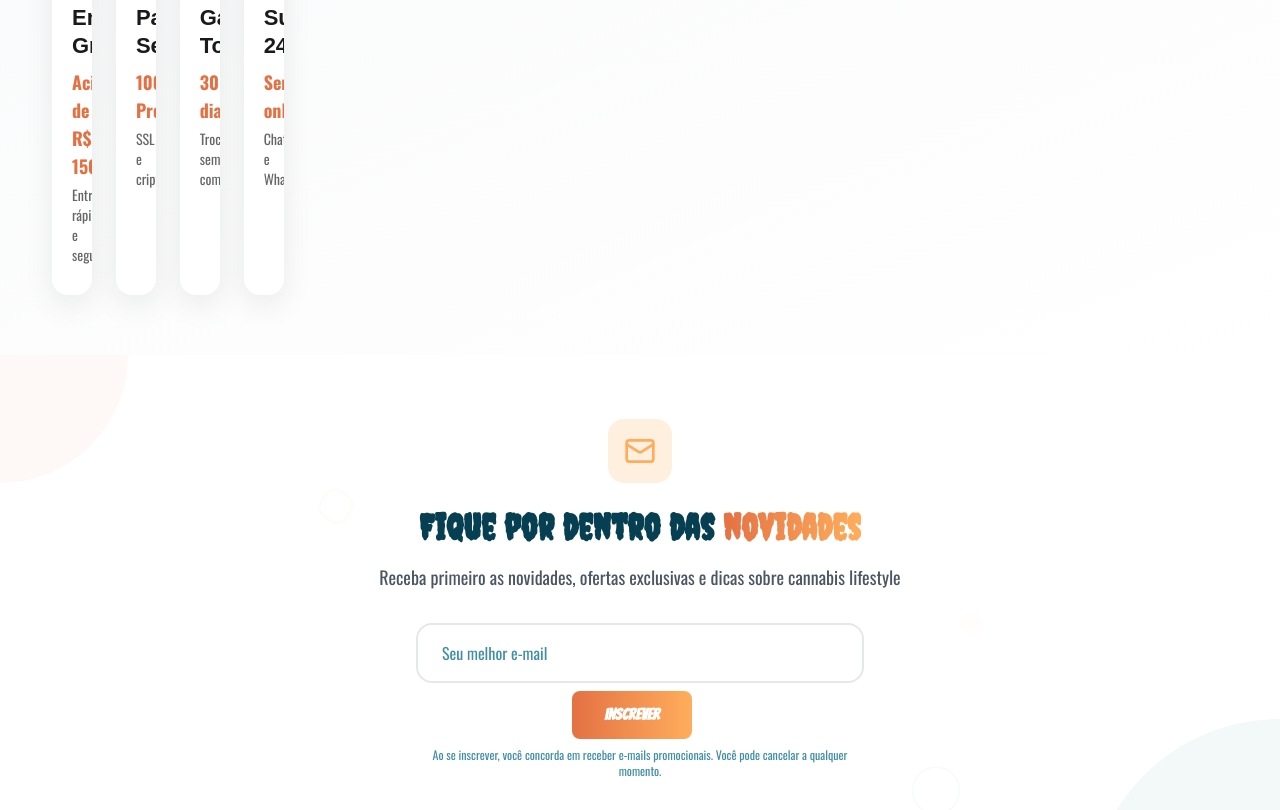
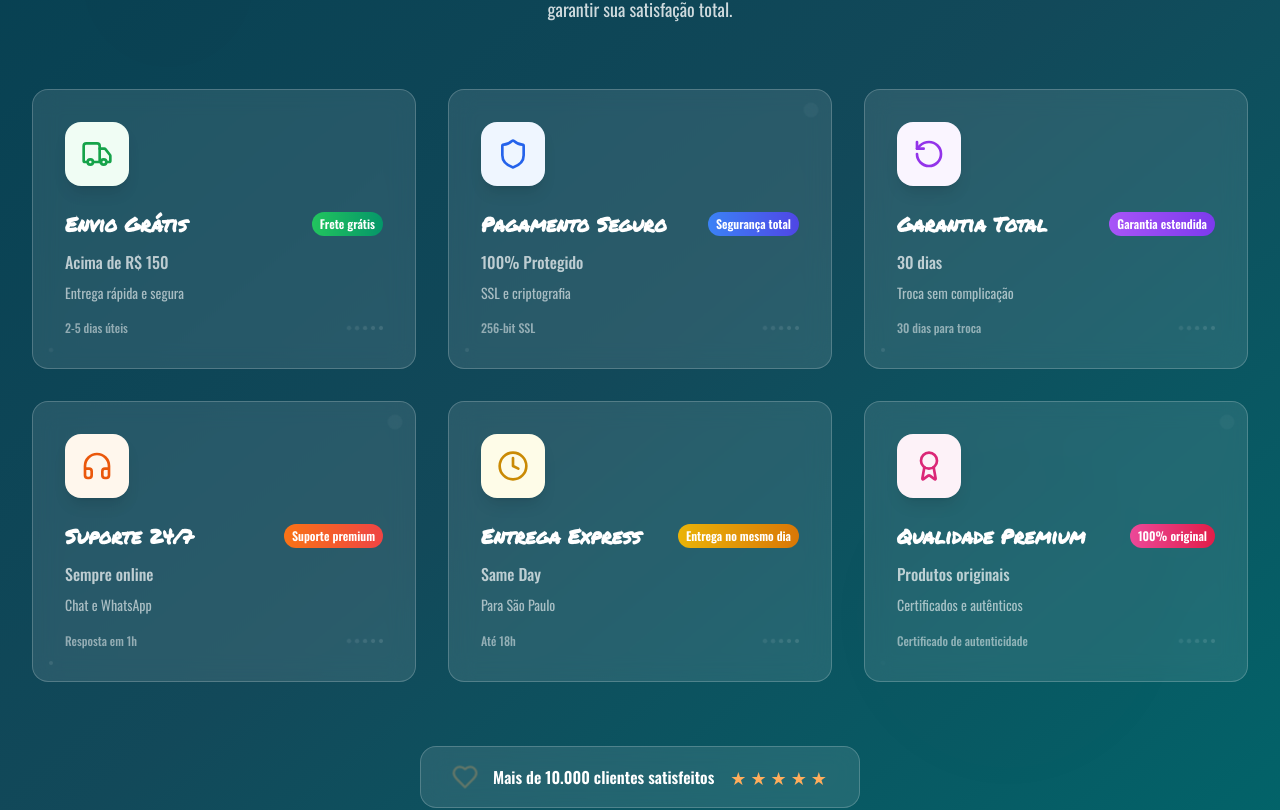
Before and after one commit to akuejanjajqken-bit/dahoraroots-98, a React (Vite) app: page / in a window 1280 px wide. Shown: the part 6035-6845 px from the top of the page. Built offline with nearby package versions, Linux system fonts and the light colour scheme; the HTML template or start-up script is replaced by a standard one.

Commit message:
Refactor: Enhance Trust Badges section with glassmorphism and animations
Co-authored-by: arkkhecorp <arkkhecorp@gmail.com>

```diff
--- a/src/components/sections/TrustBadges.tsx
+++ b/src/components/sections/TrustBadges.tsx
@@ -1,65 +1,175 @@
-import { Truck, Shield, RotateCcw, Headphones } from "lucide-react";
+import { Truck, Shield, RotateCcw, Headphones, Clock, Award, Zap, Heart } from "lucide-react";
 
 const badges = [
   {
     icon: Truck,
     title: "Envio Grátis",
     description: "Acima de R$ 150",
-    detail: "Entrega rápida e segura"
+    detail: "Entrega rápida e segura",
+    highlight: "Frete grátis",
+    stats: "2-5 dias úteis",
+    color: "from-green-500 to-emerald-600",
+    bgColor: "bg-green-50",
+    iconColor: "text-green-600"
   },
   {
     icon: Shield,
     title: "Pagamento Seguro",
     description: "100% Protegido",
-    detail: "SSL e criptografia"
+    detail: "SSL e criptografia",
+    highlight: "Segurança total",
+    stats: "256-bit SSL",
+    color: "from-blue-500 to-indigo-600",
+    bgColor: "bg-blue-50",
+    iconColor: "text-blue-600"
   },
   {
     icon: RotateCcw,
     title: "Garantia Total",
     description: "30 dias",
-    detail: "Troca sem complicação"
+    detail: "Troca sem complicação",
+    highlight: "Garantia estendida",
+    stats: "30 dias para troca",
+    color: "from-purple-500 to-violet-600",
+    bgColor: "bg-purple-50",
+    iconColor: "text-purple-600"
   },
   {
     icon: Headphones,
     title: "Suporte 24/7",
     description: "Sempre online",
-    detail: "Chat e WhatsApp"
+    detail: "Chat e WhatsApp",
+    highlight: "Suporte premium",
+    stats: "Resposta em 1h",
+    color: "from-orange-500 to-red-500",
+    bgColor: "bg-orange-50",
+    iconColor: "text-orange-600"
+  },
+  {
+    icon: Clock,
+    title: "Entrega Express",
+    description: "Same Day",
+    detail: "Para São Paulo",
+    highlight: "Entrega no mesmo dia",
+    stats: "Até 18h",
+    color: "from-yellow-500 to-amber-600",
+    bgColor: "bg-yellow-50",
+    iconColor: "text-yellow-600"
+  },
+  {
+    icon: Award,
+    title: "Qualidade Premium",
+    description: "Produtos originais",
+    detail: "Certificados e autênticos",
+    highlight: "100% original",
+    stats: "Certificado de autenticidade",
+    color: "from-pink-500 to-rose-600",
+    bgColor: "bg-pink-50",
+    iconColor: "text-pink-600"
   }
 ];
 
 export default function TrustBadges() {
   return (
-    <section className="benefits-section py-16 bg-gradient-to-br from-gray-50 to-white">
-      <div className="max-w-7xl mx-auto px-4 sm:px-6 lg:px-8">
-        <div className="grid grid-cols-1 md:grid-cols-2 lg:grid-cols-4 gap-8">
+    <section className="py-20 bg-gradient-to-br from-nile-blue via-nile-blue/95 to-pine relative overflow-hidden">
+      {/* Background Effects */}
+      <div className="absolute inset-0 opacity-10">
+        <div className="absolute top-10 left-10 w-64 h-64 bg-tangerine/20 rounded-full blur-3xl animate-pulse" />
+        <div className="absolute bottom-20 right-20 w-96 h-96 bg-sunset-orange/20 rounded-full blur-3xl animate-pulse" style={{ animationDelay: '2s' }} />
+        <div className="absolute top-1/2 left-1/3 w-48 h-48 bg-white/10 rounded-full blur-2xl animate-pulse" style={{ animationDelay: '4s' }} />
+      </div>
+
+      <div className="max-w-7xl mx-auto px-4 sm:px-6 lg:px-8 relative z-10">
+        {/* Header */}
+        <div className="text-center mb-16">
+          <h2 className="font-playfair text-4xl md:text-5xl font-bold text-white mb-6">
+            Por que escolher a <span className="text-gradient-sunset">Dahora Roots</span>?
+          </h2>
+          <p className="text-lg text-white/80 max-w-3xl mx-auto leading-relaxed">
+            Nossa missão é oferecer a melhor experiência possível, desde a compra até a entrega.
+            Cada detalhe foi pensado para garantir sua satisfação total.
+          </p>
+        </div>
+
+        {/* Trust Badges Grid */}
+        <div className="grid grid-cols-1 md:grid-cols-2 lg:grid-cols-3 gap-8">
           {badges.map((badge, index) => (
             <div
               key={index}
-              className="benefit-card text-center group relative bg-white rounded-2xl p-8 hover:scale-105 transition-all duration-300 shadow-lg hover:shadow-xl overflow-hidden"
+              className="group relative bg-white/10 backdrop-blur-md rounded-2xl p-8 hover:bg-white/20 transition-all duration-500 hover:scale-105 hover:rotate-1 border border-white/20 hover:border-white/40 overflow-hidden"
             >
-              {/* Top gradient line */}
-              <div className="absolute top-0 left-0 w-full h-1 bg-gradient-to-r from-sunset-orange to-tangerine transform scale-x-0 group-hover:scale-x-100 transition-transform duration-300" />
+              {/* Animated Background Gradient */}
+              <div className={`absolute inset-0 bg-gradient-to-br ${badge.color} opacity-0 group-hover:opacity-10 transition-opacity duration-500`} />
 
-              <div className="icon-wrapper mb-6 flex justify-center">
-                <div className="relative w-20 h-20 bg-gradient-to-br from-orange-100 to-orange-50 rounded-full flex items-center justify-center">
-                  <badge.icon className="h-10 w-10 text-sunset-orange" />
-                  <span className="pulse-effect absolute inset-0 rounded-full border-2 border-sunset-orange opacity-0 animate-pulse group-hover:opacity-50" />
+              {/* Floating Elements */}
+              <div className="absolute top-4 right-4 w-2 h-2 bg-white/30 rounded-full animate-ping" style={{ animationDelay: `${index * 0.5}s` }} />
+              <div className="absolute bottom-4 left-4 w-1 h-1 bg-white/20 rounded-full animate-pulse" style={{ animationDelay: `${index * 0.3}s` }} />
+
+              {/* Icon Container */}
+              <div className="relative mb-6">
+                <div className={`w-16 h-16 ${badge.bgColor} rounded-2xl flex items-center justify-center group-hover:scale-110 transition-transform duration-300 shadow-lg`}>
+                  <badge.icon className={`h-8 w-8 ${badge.iconColor} group-hover:rotate-12 transition-transform duration-300`} />
+                </div>
+
+                {/* Glow Effect */}
+                <div className={`absolute inset-0 bg-gradient-to-r ${badge.color} rounded-2xl blur-lg opacity-0 group-hover:opacity-30 transition-opacity duration-500`} />
+              </div>
+
+              {/* Content */}
+              <div className="relative z-10">
+                <div className="flex items-center justify-between mb-3">
+                  <h3 className="text-xl font-bold text-white group-hover:text-tangerine transition-colors duration-300">
+                    {badge.title}
+                  </h3>
+                  <span className={`text-xs font-semibold px-2 py-1 rounded-full bg-gradient-to-r ${badge.color} text-white`}>
+                    {badge.highlight}
+                  </span>
+                </div>
+
+                <p className="text-white/70 mb-2 font-medium">
+                  {badge.description}
+                </p>
+
+                <p className="text-white/60 text-sm mb-4 leading-relaxed">
+                  {badge.detail}
+                </p>
+
+                {/* Stats */}
+                <div className="flex items-center justify-between">
+                  <span className="text-xs text-white/50 font-medium">
+                    {badge.stats}
+                  </span>
+                  <div className="flex items-center gap-1">
+                    {[...Array(5)].map((_, i) => (
+                      <div
+                        key={i}
+                        className="w-1 h-1 bg-white/30 rounded-full animate-pulse"
+                        style={{ animationDelay: `${i * 0.1}s` }}
+                      />
+                    ))}
+                  </div>
                 </div>
               </div>
 
-              <h3 className="benefit-title font-block text-xl font-bold text-nile-blue mb-2 group-hover:text-sunset-orange transition-colors duration-300">
-                {badge.title}
-              </h3>
-
-              <p className="benefit-highlight text-lg font-semibold text-sunset-orange mb-2">
-                {badge.description}
-              </p>
-
-              <p className="benefit-description text-sm text-gray-600">
-                {badge.detail}
-              </p>
+              {/* Hover Effect Border */}
+              <div className="absolute inset-0 rounded-2xl border-2 border-transparent group-hover:border-white/20 transition-colors duration-500" />
             </div>
           ))}
+        </div>
+
+        {/* Bottom CTA */}
+        <div className="text-center mt-16">
+          <div className="inline-flex items-center gap-4 bg-white/10 backdrop-blur-md rounded-2xl px-8 py-4 border border-white/20">
+            <Heart className="h-6 w-6 text-tangerine animate-pulse" />
+            <span className="text-white font-semibold">
+              Mais de 10.000 clientes satisfeitos
+            </span>
+            <div className="flex items-center gap-1">
+              {[...Array(5)].map((_, i) => (
+                <span key={i} className="text-tangerine text-lg">★</span>
+              ))}
+            </div>
+          </div>
         </div>
       </div>
     </section>
```
Also changed, not shown: 1 other file (tests, documents, lock files or other folders).
